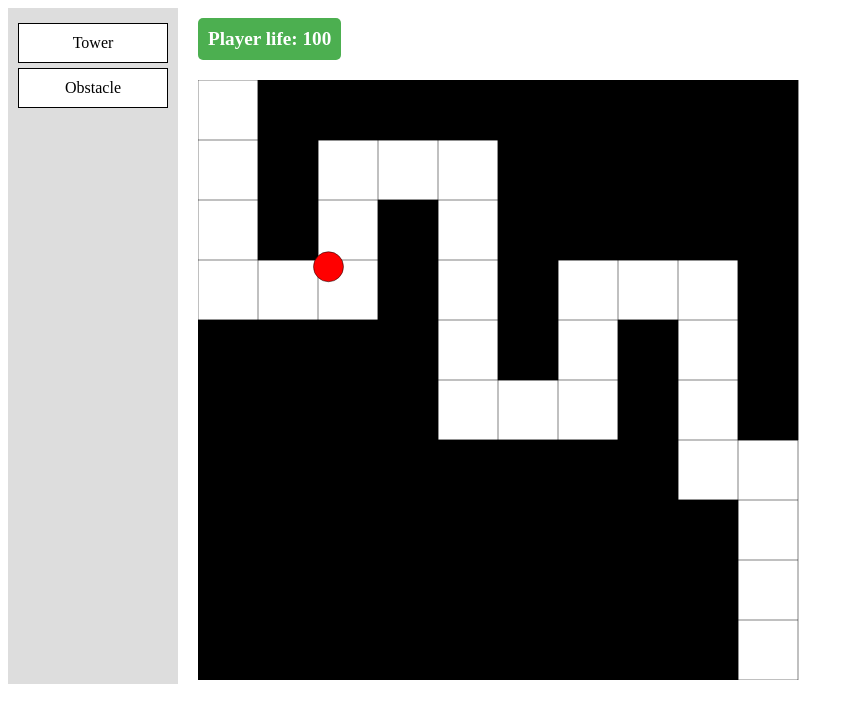
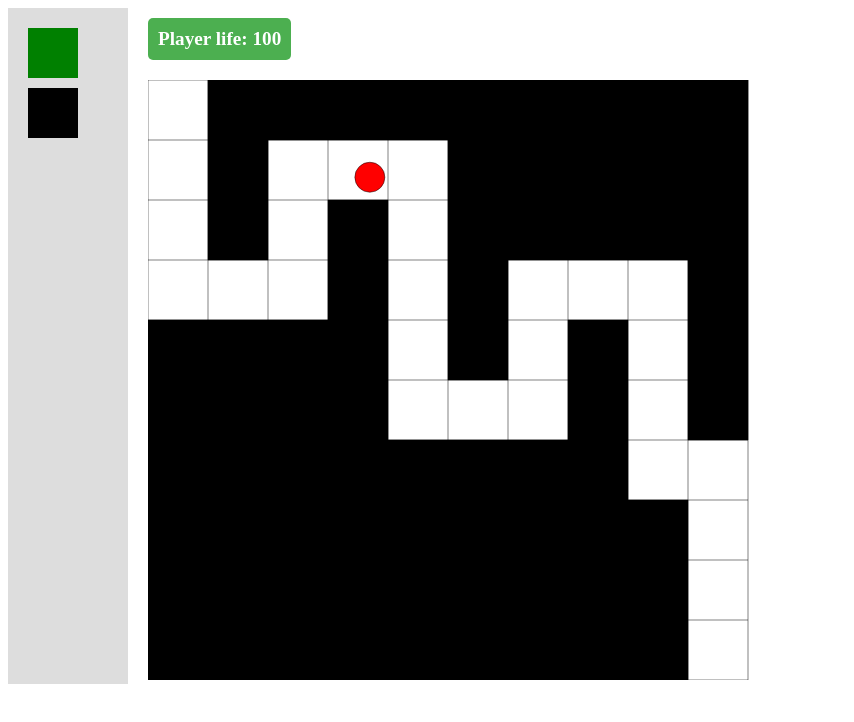
Before and after one commit to bpicori/tower-defense, a website built with Vite: page index.html in a window 1280 px wide. Shown: the whole page, without its empty margins (0-854 px from the left). Built offline with nearby package versions, Linux system fonts and the light colour scheme.

Commit message:
chore: update enemy speed and tower appearance

```diff
--- a/src/enemies_manager.ts
+++ b/src/enemies_manager.ts
@@ -20,7 +20,7 @@ export class EnemiesManager implements Component {
 
     const newEnemy: Enemy = {
       id: String(Date.now()),
-      speed: 1,
+      speed: 10,
       currentPosition,
       status: "alive",
     };
--- a/src/main.ts
+++ b/src/main.ts
@@ -17,8 +17,10 @@ export const COLS = 10;
 document.querySelector<HTMLDivElement>("#app")!.innerHTML = `
   <div class="game-container">
     <div class="tower-panel">
-      <div class="tower" draggable="true" id="tower">Tower</div>
-      <div class="obstacle" draggable="true" id="obstacle">Obstacle</div>
+        <div class="tower" draggable="true" id="tower">
+          <div class="range"></div>
+        </div>
+        <div class="obstacle" draggable="true" id="obstacle"></div>
     </div>
     <div class="canvas-container">
       <div class="player-life">
--- a/src/style.css
+++ b/src/style.css
@@ -3,26 +3,65 @@
 }
 
 .tower-panel {
-  width: 150px;
+  width: 100px;
   padding: 10px;
   background-color: #ddd;
   text-align: center;
 }
 
 .tower {
-  background-color: #fff;
-  margin: 5px 0;
-  padding: 10px;
-  border: 1px solid #000;
-  cursor: pointer;
+  margin: 10px;
+  position: relative;
+  width: 50px;
+  height: 50px;
+  background-color: green;
+  cursor: grab;
+  /* Change the cursor to indicate this can be dragged */
 }
 
+
+
+.range {
+  display: none;
+  /* Initially don't display the range */
+  position: absolute;
+  width: 150px;
+  /* Set the range diameter */
+  height: 150px;
+  /* Set the range diameter */
+  border-radius: 50%;
+  /* Make the range circular */
+  background-color: rgba(0, 255, 0, 0.2);
+  /* Range color with transparency */
+  top: 50%;
+  left: 50%;
+  transform: translate(-50%, -50%);
+  /* Center the range over the tower */
+  pointer-events: none;
+  /* This makes sure the range doesn't interfere with dragging */
+  z-index: -1;
+  /* Ensure the range appears behind the tower */
+}
+
+.tower.dragging .range {
+  display: block;
+  /* Show the range when dragging */
+}
+
+.tower:active {
+  /* When the tower is being clicked */
+  cursor: grabbing;
+  /* Change the cursor to indicate dragging */
+}
+
+
 .obstacle {
-  background-color: #fff;
-  margin: 5px 0;
-  padding: 10px;
-  border: 1px solid #000;
-  cursor: pointer;
+  margin: 10px;
+  position: relative;
+  width: 50px;
+  height: 50px;
+  background-color: black;
+  z-index: 1;
 }
 
 .canvas-container {
--- a/src/user_input_manager.ts
+++ b/src/user_input_manager.ts
@@ -113,10 +113,16 @@ export class UserInputManager implements Component {
 
   private registerDragAndDropEvent(canvas: HTMLCanvasElement) {
     const tower = document.getElementById("tower")!;
-    const obstacle = document.getElementById("obstacle")!;
+    const obstacle = document.getElementById("obstacle")! as HTMLElement;
 
     tower.addEventListener("dragstart", (event) => {
+      (event.target as HTMLElement).classList.add("dragging");
+      // event.target.classList.add('dragging');
       event.dataTransfer!.setData("text/plain", tower.id);
+    });
+
+    tower.addEventListener("dragend", function (e) {
+      (e.target as HTMLElement).classList.remove("dragging");
     });
 
     obstacle.addEventListener("dragstart", (event) => {
```
